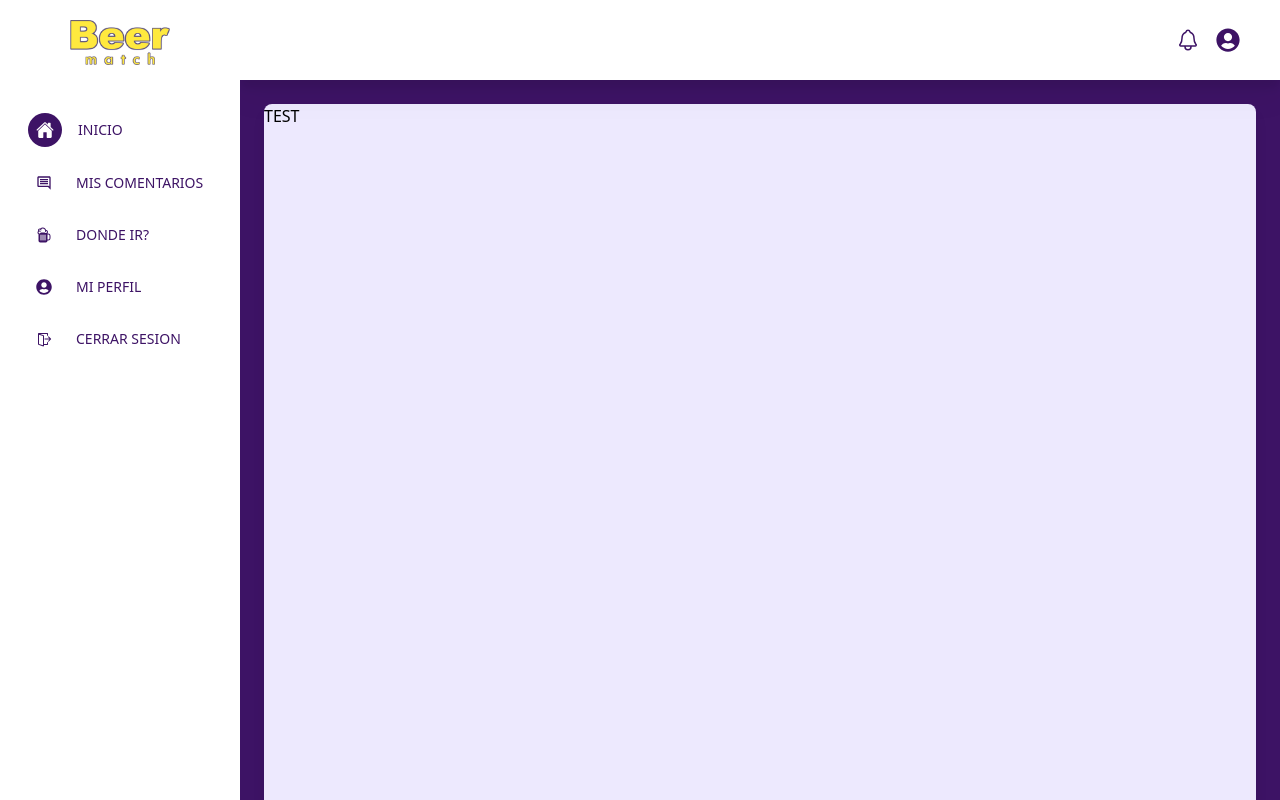
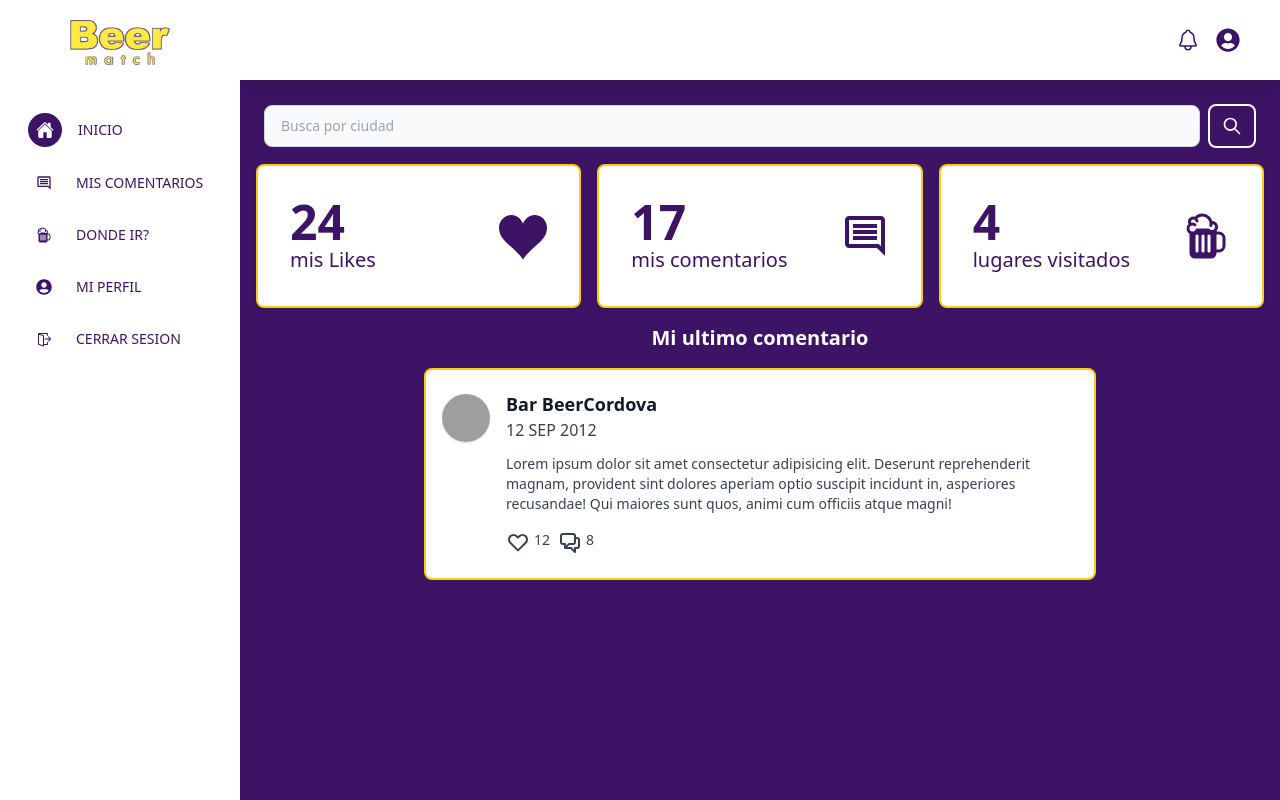
Before and after one commit to No-Country/c7-02-t-java-react, a Next.js app in the folder frontEnd/beermatch/: page /dashboard/main in a window 1280 px wide. Built offline with nearby package versions, Linux system fonts and the light colour scheme; grey boxes are pictures that could not be loaded.

Commit message:
main components made
main components made

```diff
--- a/frontEnd/beermatch/package.json
+++ b/frontEnd/beermatch/package.json
@@ -9,6 +9,7 @@
     "lint": "next lint"
   },
   "dependencies": {
+    "@heroicons/react": "^2.0.11",
     "next": "^12.3.1",
     "next-themes": "^0.2.1",
     "react": "18.2.0",
--- a/frontEnd/beermatch/pages/dashboard/main.js
+++ b/frontEnd/beermatch/pages/dashboard/main.js
@@ -1,13 +1,11 @@
 import React from 'react'
+import Activity from '../../src/components/main/activity'
+import Main from '../../src/components/main/main'
 
 function main() {
   return (
-    <div>
-      <div className='bg-violet-100 h-screen m-2 rounded-lg shadow-lg'>
-        <div>
-          TEST
-        </div>
-      </div>
+    <div >
+      <Main />
     </div>
   )
 }
--- /dev/null
+++ b/frontEnd/beermatch/src/components/main/activity.js
@@ -0,0 +1,18 @@
+import React from "react";
+import LikesStats from "../stats/likesStats";
+import PlacesVisitedStats from "../stats/placesVisitedStats";
+import PostStats from "../stats/postStats";
+
+function Activity() {
+  return (
+    <>
+      <div className="mt-4 w-full grid grid-cols-1 md:grid-cols-2 xl:grid-cols-3 gap-4">
+        <LikesStats />
+        <PostStats />
+        <PlacesVisitedStats />
+      </div>
+    </>
+  );
+}
+
+export default Activity;
--- /dev/null
+++ b/frontEnd/beermatch/src/components/main/main.js
@@ -0,0 +1,23 @@
+import React from "react";
+import SearchBusiness from "../business/searchBusiness";
+import Post from "../post/post";
+import Activity from "./activity";
+
+function Main() {
+  return (
+    <>
+      <div >
+        <SearchBusiness />
+      </div>
+      <div>
+        <Activity />
+      </div>
+      <div>
+        <p className="w-auto justify-center flex pt-2 m-2 text-white font-bold text-xl">Mi ultimo comentario</p>
+        <Post />
+      </div>
+    </>
+  );
+}
+
+export default Main;
--- /dev/null
+++ b/frontEnd/beermatch/src/components/stats/likesStats.js
@@ -0,0 +1,26 @@
+import React from "react";
+import { ImHeart } from "react-icons/im";
+
+function LikesStats() {
+  return (
+    <>
+      <div className="bg-white shadow rounded-lg p-4 sm:p-6 xl:p-8 border-2 border-yellow-400">
+        <div className="flex items-center">
+          <div className="flex-shrink-0">
+            <span className="text-5xl leading-none font-bold text-PurpleNavy ">
+              24
+            </span>
+            <h3 className="text-xl font-light text-PurpleNavy">
+              mis Likes
+            </h3>
+          </div>
+          <div className="ml-5 w-0 flex items-center justify-end flex-1 text-PurpleNavy">
+            <ImHeart className="w-12 h-12"/>
+          </div>
+        </div>
+      </div>
+    </>
+  );
+}
+
+export default LikesStats;
--- /dev/null
+++ b/frontEnd/beermatch/src/components/stats/placesVisitedStats.js
@@ -0,0 +1,24 @@
+import React from "react";
+import { IoBeer } from "react-icons/io5";
+
+function PlacesVisitedStats() {
+  return (
+    <>
+      <div className="bg-white shadow rounded-lg p-4 sm:p-6 xl:p-8 border-2 border-yellow-400">
+        <div className="flex items-center">
+          <div className="flex-shrink-0">
+            <span className="text-5xl leading-none font-bold text-PurpleNavy ">
+              4
+            </span>
+            <h3 className="text-xl font-light text-PurpleNavy">lugares visitados</h3>
+          </div>
+          <div className="ml-5 w-0 flex items-center justify-end flex-1 text-PurpleNavy">
+            <IoBeer className="w-12 h-12" />
+          </div>
+        </div>
+      </div>
+    </>
+  );
+}
+
+export default PlacesVisitedStats;
--- /dev/null
+++ b/frontEnd/beermatch/src/components/stats/postStats.js
@@ -0,0 +1,25 @@
+import React from "react";
+import { MdOutlineComment } from "react-icons/md";
+
+
+function PostStats() {
+  return (
+    <>
+      <div className="bg-white shadow rounded-lg p-4 sm:p-6 xl:p-8 border-2 border-yellow-400">
+        <div className="flex items-center">
+          <div className="flex-shrink-0">
+            <span className="text-5xl leading-none font-bold text-PurpleNavy ">
+              17
+            </span>
+            <h3 className="text-xl font-light text-PurpleNavy">mis comentarios</h3>
+          </div>
+          <div className="ml-5 w-0 flex items-center justify-end flex-1 text-PurpleNavy">
+            <MdOutlineComment className="w-12 h-12" />
+          </div>
+        </div>
+      </div>
+    </>
+  );
+}
+
+export default PostStats;
```
Also changed, not shown: 2 other files (tests, documents, lock files or other folders).
